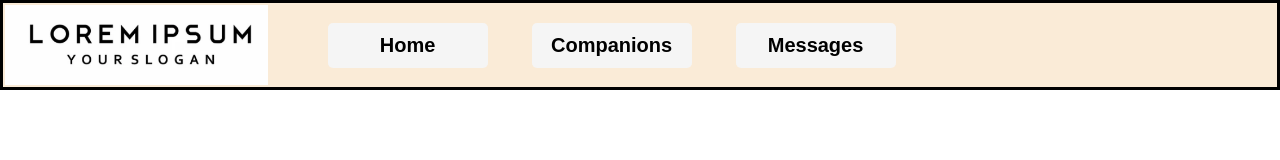
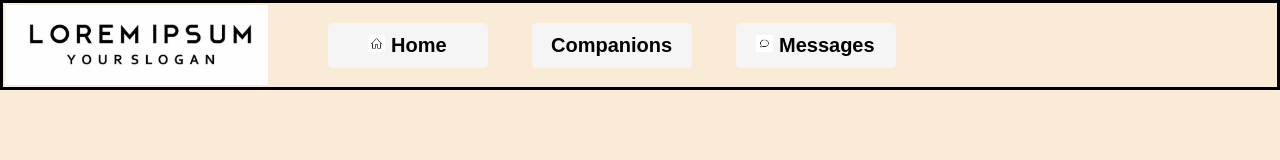
Before and after one commit to Bakersn03/companion_website, a plain HTML site: page companions.html in a window 1280 px wide. Drawn offline with Linux system fonts and the light colour scheme.

Commit message:
Add icons on Nav-Bar

```diff
--- a/companions.html
+++ b/companions.html
@@ -13,9 +13,9 @@
         <img src="./images/lorem_ipsum.png" />
         <nav>
             <ul>
-                <li><a href="./index.html" class="button">Home</a></li>
+                <li><a href="./index.html" class="button"><img src="./images/home.png" class="token" /> Home</a></li>
                 <li><a href="./companions.html" class="button">Companions</a></li>
-                <li><a href="./messages.html" class="button">Messages</a></li>
+                <li><a href="./messages.html" class="button"><img src="./images/message.png" class="token"/> Messages</a></li>
             </ul>
         </nav>
     </header>
--- a/styles.css
+++ b/styles.css
@@ -44,3 +44,12 @@ header a {
 header img {
     height: 80px;
 }
+
+body {
+    background-color: antiquewhite;
+}
+
+.token {
+    height: 17px;
+    width: 17px;
+}
```
Also changed, not shown: index.html (+2 -2 lines), messages.html (+2 -2 lines), images/home.png (added), images/message.png (added), images/wave.png (added).
